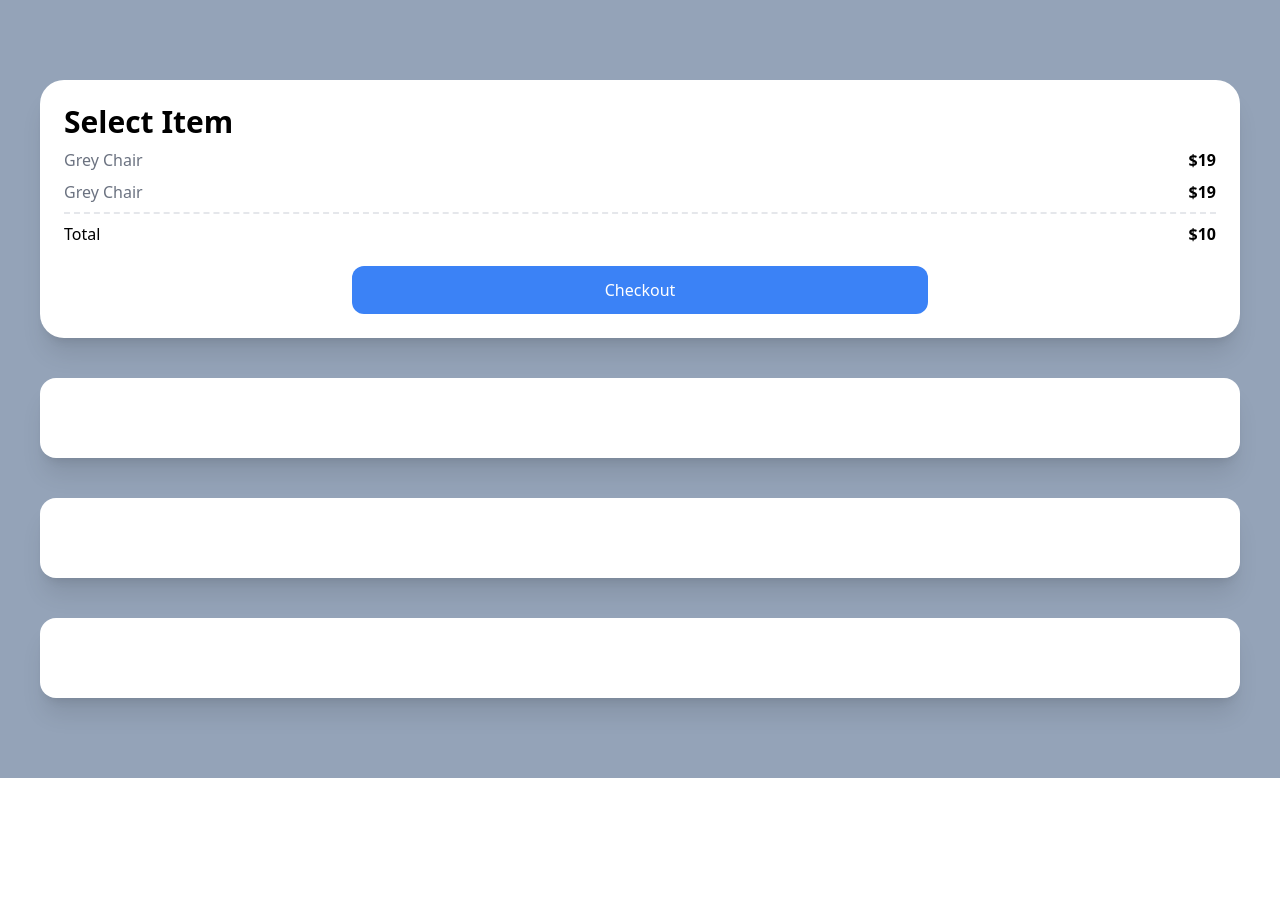
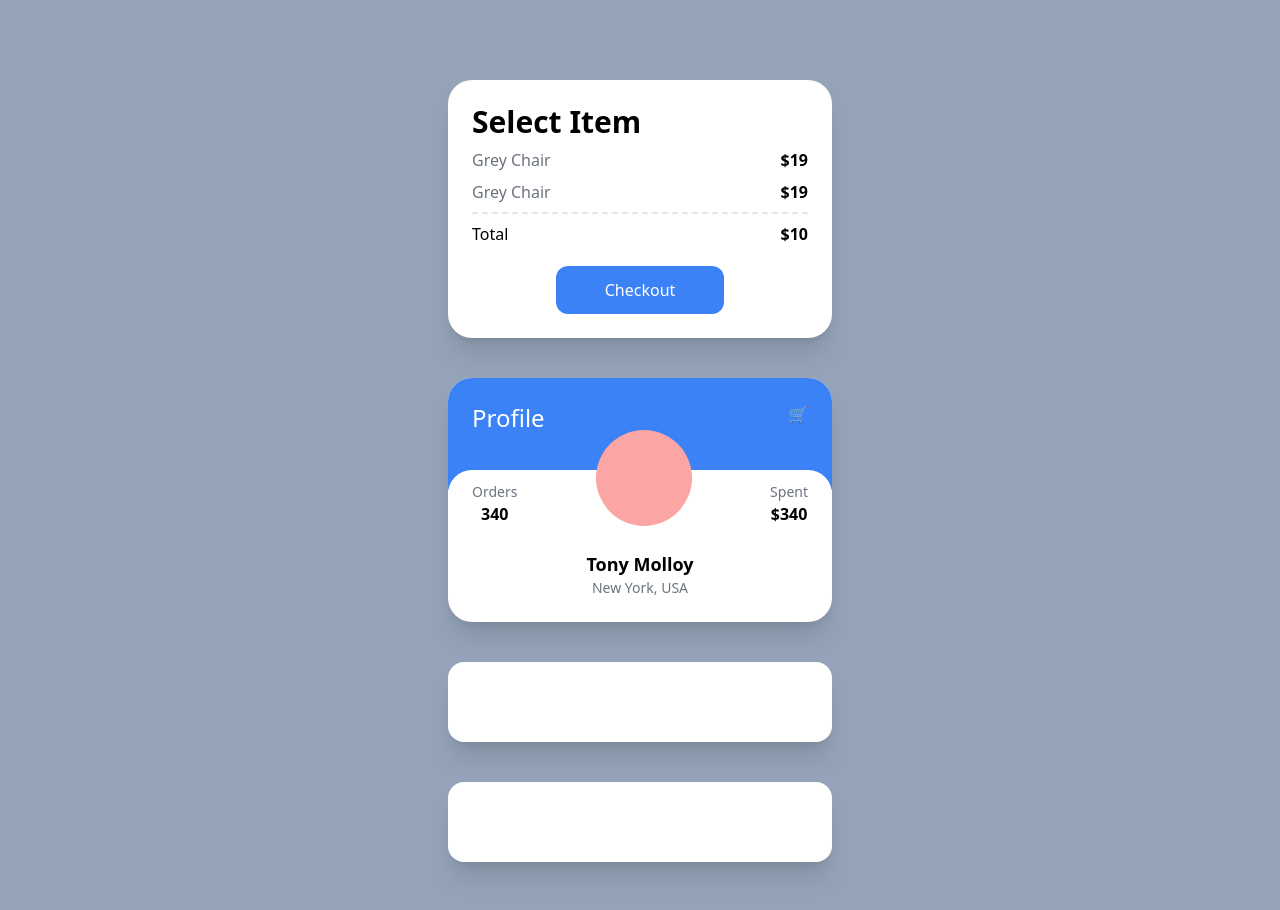
Before and after one commit to juhui88/NextJsStudy, a Next.js app in the folder tailwindcss/: page / in a window 1280 px wide. Shown: the top 910 px of the page. Before the commit the page ends 800 px from the top, so only its background shows below. Built offline with nearby package versions, Linux system fonts and the light colour scheme.

Commit message:
Test Drice part Two

```diff
--- a/tailwindcss/pages/index.tsx
+++ b/tailwindcss/pages/index.tsx
@@ -2,8 +2,8 @@
 
 const Home:NextPage = () =>{
   return (
-    <div className="bg-slate-400 py-20 px-10 grid gap-10">
-      <div className="bg-white p-6 rounded-3xl shadow-xl">
+    <div className="bg-slate-400 py-20  grid gap-10 ">
+      <div className="bg-white p-6 rounded-3xl shadow-xl w-96 mx-auto">
         <span className="font-semibold text-3xl">Select Item</span>
         <div className="flex justify-between my-2">
           <span className="text-gray-500">Grey Chair</span>
@@ -25,9 +25,31 @@
           Checkout
         </div>
       </div>
-      <div className="bg-white p-10 rounded-2xl shadow-xl"></div>
-      <div className="bg-white p-10 rounded-2xl shadow-xl"></div>
-      <div className="bg-white p-10 rounded-2xl shadow-xl"></div>
+      <div className="bg-white overflow-hidden rounded-3xl shadow-xl w-96 mx-auto">
+        <div className="bg-blue-500 p-6 pb-14 flex justify-between">
+          <span className="text-white text-2xl">Profile</span>
+          <span>🛒</span>
+        </div>
+        <div className="rounded-3xl p-6 bg-white relative -top-5">
+          <div className="flex relative -top-16 items-end justify-between">
+            <div className="flex flex-col items-center">
+              <span className="text-sm text-gray-500">Orders</span>
+              <span className="font-semibold">340</span>
+            </div>
+            <div className="h-24 w-24 bg-red-300 rounded-full" />
+            <div className="flex flex-col items-center">
+              <span className="text-sm text-gray-500">Spent</span>
+              <span className="font-semibold">$340</span>
+            </div>
+          </div>
+          <div className="relative  flex flex-col items-center -mt-10 -mb-5">
+            <span className="text-lg font-semibold">Tony Molloy</span>
+            <span className="text-sm text-gray-500">New York, USA</span>
+          </div>
+        </div>
+      </div>
+      <div className="bg-white p-10 rounded-2xl shadow-xl w-96 mx-auto"></div>
+      <div className="bg-white p-10 rounded-2xl shadow-xl w-96 mx-auto"></div>
     </div>
   )
 }
```
